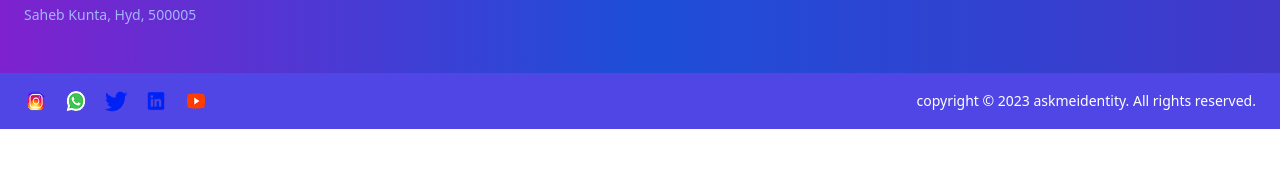
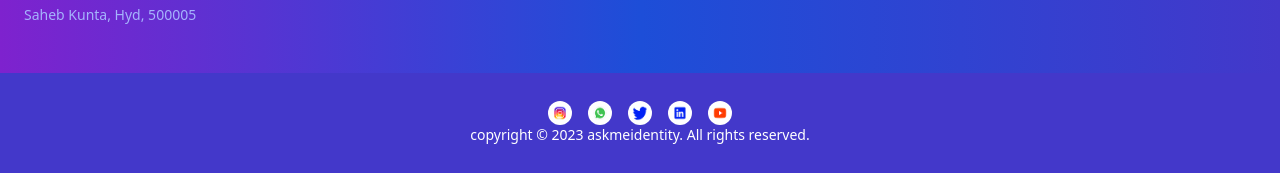
Before and after one commit to SundariC/Task2, a plain HTML site: page index.html in a window 1280 px wide. Shown: the part 4770-4943 px from the top of the page. Before the commit the page ends 4899 px from the top, so only its background shows below. Drawn offline with nearby package versions, Linux system fonts and the light colour scheme; a web font is replaced by a local one.

Commit message:
completed

```diff
--- a/index.html
+++ b/index.html
@@ -388,16 +388,18 @@
             </div>
         </div>
 
-        <div class="bg-indigo-600">
-            <div class="container mx-auto px-6 py-4 flex flex-col sm:flex-row items-center justify-between">
-                <div class="flex items-center space-x-4 mb-3 sm:mb-0">
-                    <img src="Assests/Instagram.png" alt="Instagram" class="size-6">
-                    <img src="Assests/WhatsApp.png" alt="Whatsapp" class="size-6">
-                    <img src="Assests/Twitter.png" alt="Twitter" class="size-6">
-                    <img src="Assests/LinkedIn.png" alt="LinkedIn" class="size-6">
-                    <img src="Assests/YouTube.png" alt="Youtube" class="size-6">
+        <div class="bg-indigo-700 text-center p-3 font-righteous">
+            <div class="container mx-auto p-4 sm:flex-row justify-between">
+                <div class="flex items-center justify-center space-x-4 mb-3 sm:mb-0">
+                    <img src="Assests/Instagram.png" alt="Instagram" class="size-6 bg-white rounded-full p-1">
+                    <img src="Assests/WhatsApp.png" alt="Whatsapp" class="size-6 bg-white rounded-full p-1">
+                    <img src="Assests/Twitter.png" alt="Twitter" class="size-6 bg-white rounded-full p-1">
+                    <img src="Assests/LinkedIn.png" alt="LinkedIn" class="size-6 bg-white rounded-full p-1">
+                    <img src="Assests/YouTube.png" alt="Youtube" class="size-6 bg-white rounded-full p-1">
                 </div>
-                <p class="text-sm text-white">copyright © 2023 askmeidentity. All rights reserved.</p>
+                <div>
+              <p class="text-sm text-white bottom-0">copyright © 2023 askmeidentity. All rights reserved.</p>
+              </div>
             </div>
         </div>
     </footer>
```
